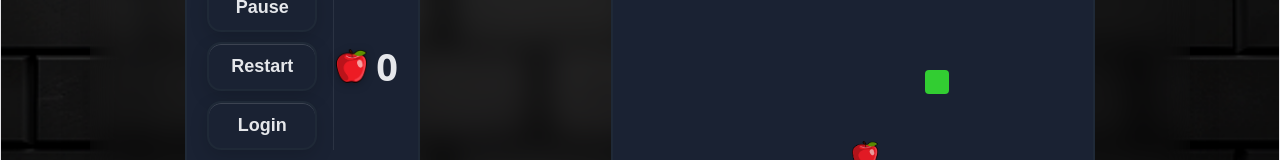
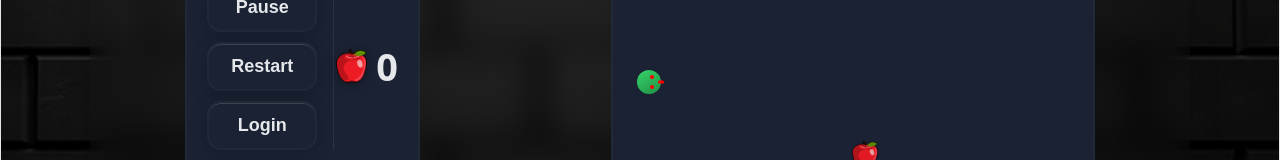
Before and after one commit to Cynthilizy/mini-games, a React (Vite) app: page /play-snake in a window 1280 px wide. Both pictures are taken after a click on the button "Play". Shown: the part 259-419 px from the top of the page. Built offline with nearby package versions, Linux system fonts and the light colour scheme.

Commit message:
update to snake game

```diff
--- a/package.json
+++ b/package.json
@@ -11,6 +11,7 @@
   },
   "dependencies": {
     "canvas-confetti": "^1.9.4",
+    "clsx": "^2.1.1",
     "country-emoji": "^2.0.1",
     "react": "^19.2.6",
     "react-dom": "^19.2.6",
--- a/src/snake-master/PlaySnake.css
+++ b/src/snake-master/PlaySnake.css
@@ -104,9 +104,54 @@
   height: 60vh;
 }
 
-.snake {
-  background: limegreen;
-  border-radius: 4px;
+.snake-segment {
+  width: 100%;
+  height: 100%;
+  border-radius: 40%;
+  background: linear-gradient(145deg, #36d46a, #1f8f45);
+  position: relative;
+  transition:
+    transform 120ms linear,
+    left 120ms linear,
+    top 120ms linear;
+}
+
+.snake-segment.head {
+  border-radius: 45%;
+}
+
+.eye {
+  position: absolute;
+  width: 16%;
+  height: 16%;
+  border-radius: 50%;
+  background: red;
+}
+
+.left-eye {
+  top: 22%;
+  right: 28%;
+}
+
+.right-eye {
+  bottom: 22%;
+  right: 28%;
+}
+
+.tongue {
+  position: absolute;
+  right: -15%;
+  top: 50%;
+  width: 28%;
+  height: 12%;
+  background: red;
+  transform: translateY(-50%);
+  border-radius: 30%;
+}
+
+.snake-segment.tail {
+  transform: scale(0.82);
+  border-radius: 60%;
 }
 
 .apple {
--- a/src/snake-master/PlaySnake.jsx
+++ b/src/snake-master/PlaySnake.jsx
@@ -1,4 +1,5 @@
-import { useState, useEffect, useRef, useCallback } from "react";
+import { useState, useEffect, useRef } from "react";
+import clsx from "clsx";
 import "./PlaySnake.css";
 
 function PlaySnake({ theme, showSnake, setShowSnake }) {
@@ -13,6 +14,7 @@ function PlaySnake({ theme, showSnake, setShowSnake }) {
   const [snakeFlash, setSnakeFlash] = useState(false);
   const [snakeShake, setSnakeShake] = useState(false);
   const [scorePop, setScorePop] = useState(false);
+  const [speed, setSpeed] = useState(500);
 
   const directionRef = useRef("RIGHT");
   const nextDirectionRef = useRef("RIGHT");
@@ -62,6 +64,7 @@ function PlaySnake({ theme, showSnake, setShowSnake }) {
 
   const handleDirection = (newDir) => {
     nextDirectionRef.current = newDir;
+    setDirection(newDir);
   };
 
   const syncSnake = (newSnake) => {
@@ -71,6 +74,7 @@ function PlaySnake({ theme, showSnake, setShowSnake }) {
 
   const moveSnake = () => {
     directionRef.current = nextDirectionRef.current;
+    setDirection(directionRef.current);
 
     const prevSnake = snakeRef.current;
     const head = prevSnake[0];
@@ -112,9 +116,15 @@ function PlaySnake({ theme, showSnake, setShowSnake }) {
     }
 
     if (ateApple) {
-      setUserScore((s) => s + 1);
+      setUserScore((s) => {
+        const newScore = s + 1;
+        const newSpeed = Math.max(100, 500 - newScore * 20);
+        setSpeed(newSpeed);
+        return newScore;
+      });
       setScorePop(true);
       setTimeout(() => setScorePop(false), 200);
+
       const nextApple = spawnApple(nextSnake);
       appleRef.current = nextApple;
       setApple(nextApple);
@@ -157,10 +167,27 @@ function PlaySnake({ theme, showSnake, setShowSnake }) {
   useEffect(() => {
     if (!running || isPaused || snakeFlash) return;
 
-    const interval = setInterval(moveSnake, 1000);
+    const interval = setInterval(moveSnake, speed);
 
     return () => clearInterval(interval);
   }, [running, isPaused, snakeFlash]);
+
+  const getDirection = (i) => {
+    const prev = snake[i - 1] || snake[i];
+    const curr = snake[i];
+    return [curr[0] - prev[0], curr[1] - prev[1]];
+  };
+
+  const getAngleFromDirection = (dir) => {
+    const map = {
+      RIGHT: 0,
+      DOWN: 90,
+      LEFT: 180,
+      UP: -90,
+    };
+
+    return map[dir] || 0;
+  };
 
   return (
     <div className="snake-container">
@@ -183,8 +210,9 @@ function PlaySnake({ theme, showSnake, setShowSnake }) {
                 <button
                   className="play-snake-pause-btn"
                   style={{
-                    background: theme.elevated,
+                    background: snakeFlash ? theme.muted : theme.elevated,
                     border: `2px solid ${theme.border}`,
+                    cursor: snakeFlash ? "not-allowed" : "pointer",
                   }}
                   onClick={() => {
                     if (snakeFlash) return;
@@ -247,16 +275,39 @@ function PlaySnake({ theme, showSnake, setShowSnake }) {
                 background: theme.elevated,
               }}
             >
-              {snake.map(([x, y], i) => (
+              {snake.map(([x, y], i) => {
+                const isHead = i === 0;
+                const isTail = i === snake.length - 1;
+
+                const [dx, dy] = getDirection(i);
+                const angle = Math.atan2(dy, dx);
+
+                const headAngle = getAngleFromDirection(direction);
+
+                return (
                   <div
                     key={i}
-                  className="snake"
+                    className={`snake-segment ${isHead ? "head" : ""} ${
+                      isTail ? "tail" : ""
+                    }`}
                     style={{
                       gridColumn: x + 1,
                       gridRow: y + 1,
+                      transform: `rotate(${
+                        isHead ? headAngle : angle * (180 / Math.PI)
+                      }deg)`,
                     }}
-                />
-              ))}
+                  >
+                    {isHead && (
+                      <>
+                        <div className="eye left-eye" />
+                        <div className="eye right-eye" />
+                        <div className="tongue" />
+                      </>
+                    )}
+                  </div>
+                );
+              })}
               {isPaused && <h3 className="snake-paused">Paused</h3>}
               {snakeFlash && <h3 className="snake-gameover">Game Over</h3>}
               <img
```
Also changed, not shown: 1 other file (tests, documents, lock files or other folders). Lines whose indentation alone changed are shown as unchanged.
